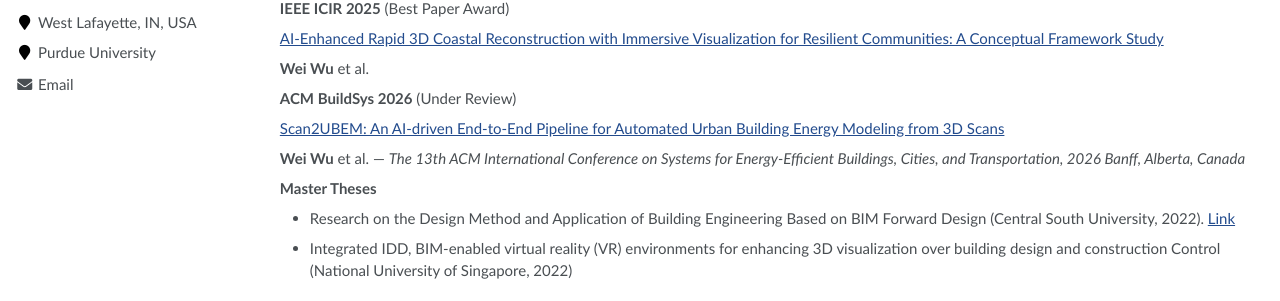
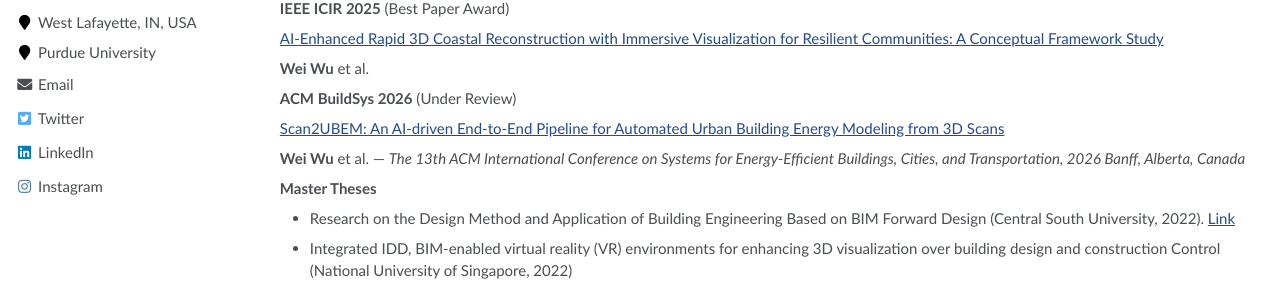
Before and after one commit to wuwei5v/weiwu.github.io, a Jekyll site: the page built from _pages/about.md, in a window 1280 px wide. Shown: the part 530-831 px from the top of the page. Built offline with Jekyll 4.4.1, drawn with Linux system fonts in a browser that asks for light colours; part of the change alters nothing that is shown.

Commit message:
update about page and config.yml

```diff
--- a/_config.yml
+++ b/_config.yml
@@ -40,10 +40,10 @@ author:
   github           : # e.g., "github username"
   google_plus      :
   keybase          :
-  instagram        :
+  instagram        : "william5vv5"
   impactstory      : # e.g., "https://profiles.impactstory.org/u/xxxx-xxxx-xxxx-xxxx"
   lastfm           :
-  linkedin         : # e.g., "linkedin username"
+  linkedin         : "wei-wu-551ab6113" # e.g., "linkedin username"
   dblp             : # e.g., "https://dblp.org/pid/xx/xxxx.html"
   orcid            : # e.g., "https://orcid.org/xxxx"
   pinterest        :
@@ -51,7 +51,7 @@ author:
   stackoverflow    : # http://stackoverflow.com/users/123456/username
   steam            :
   tumblr           :
-  twitter          :
+  twitter          : "Weiwu5v"
   vine             :
   weibo            :
   xing             :
```
